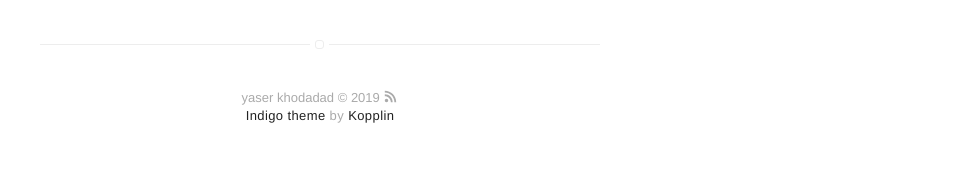
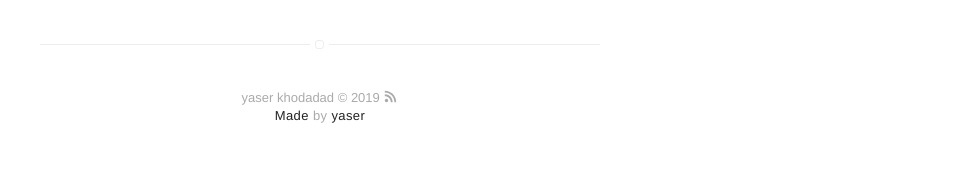
Before and after one commit to yaserkhodadad/yaserkhodadad.github.io, a Jekyll site: the page built from about.md, in a window 1280 px wide. Shown: the part 1356-1540 px from the top of the page, without its empty margins (320-1280 px from the left). Built offline with Jekyll 4.4.1, drawn with Linux system fonts in a browser that asks for light colours.

Commit message:
Update footer.html

```diff
--- a/_includes/footer.html
+++ b/_includes/footer.html
@@ -2,6 +2,6 @@
     {{ site.name }} © {{ site.time | date: '%Y' }} <a class="link" href="{{ site.url }}/feed.xml" target="_blank"><svg class="icon icon-rss"><use xlink:href="#icon-rss"></use></svg></a>
 
     <p class="extra">
-        <a class="link" href="https://github.com/sergiokopplin/indigo">Indigo theme</a> by <a class="link" href="https://github.com/sergiokopplin/indigo">Kopplin</a>
+        <a class="link" href="">Made </a> by <a class="link" href="">yaser</a>
     </p>
 </footer>
```
